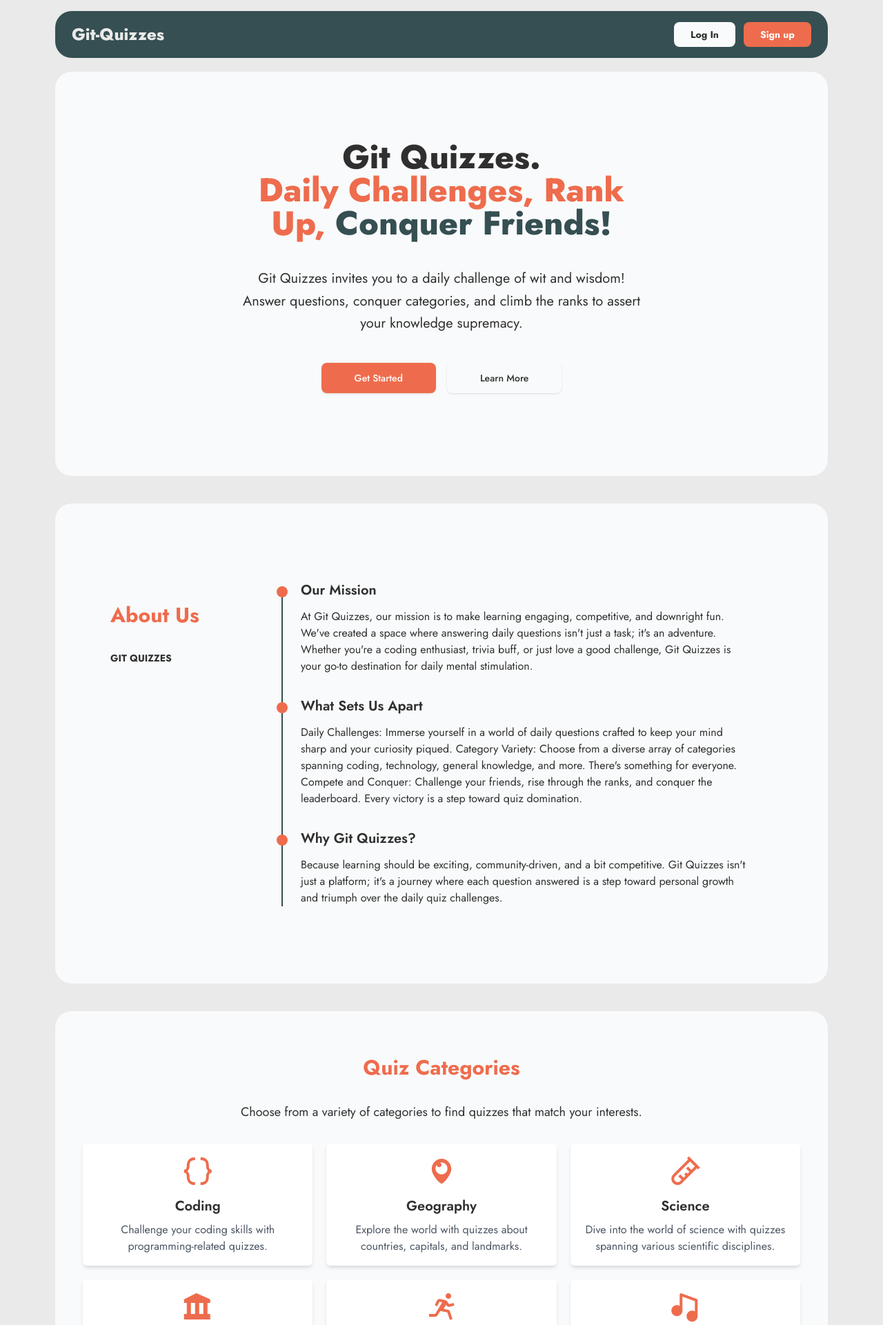
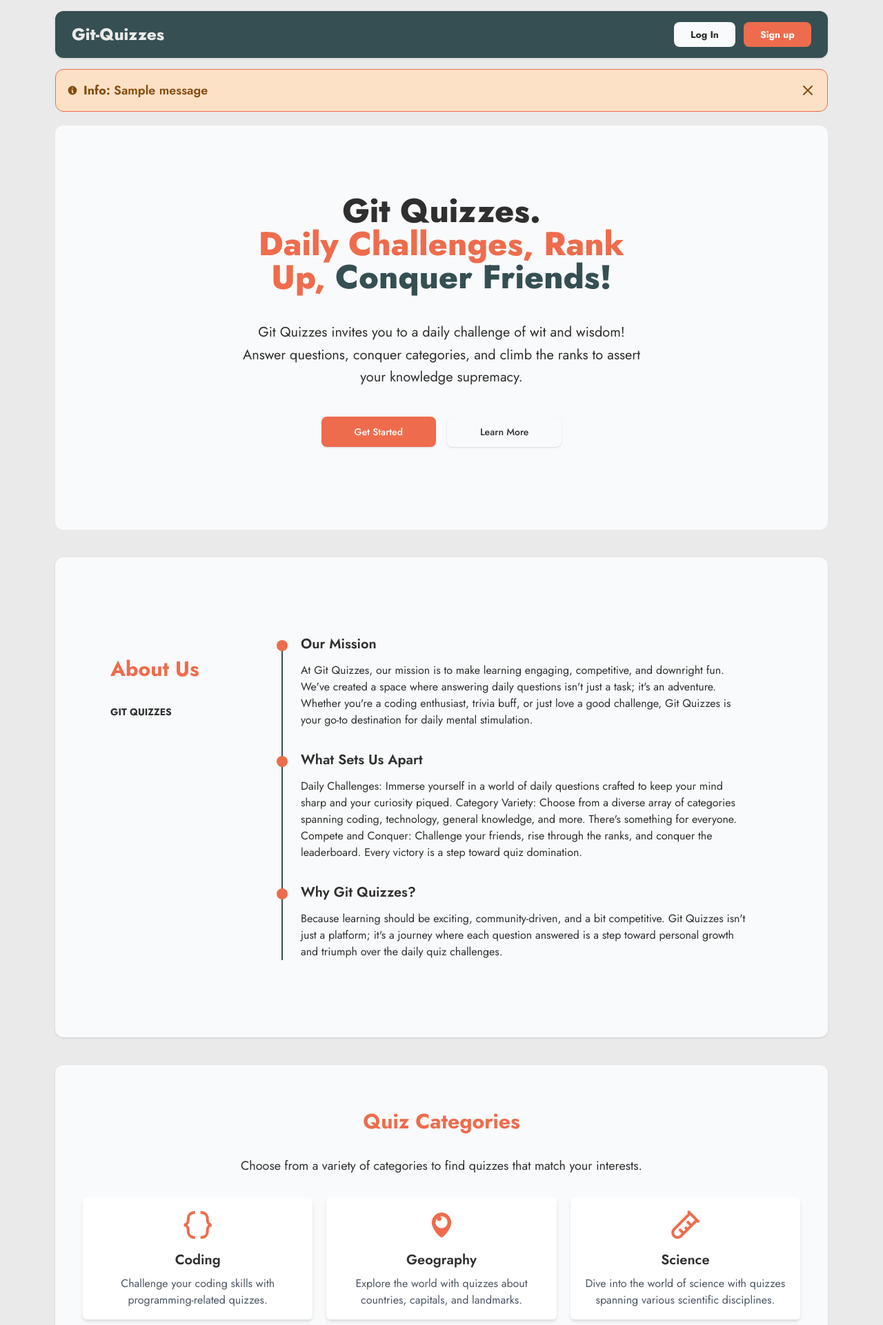
Before and after one commit to Medo-ID/Git-Quizzes, a Python web app: template templates/index.html in a window 1280 px wide. Shown: the top 1921 px of the page at 69% size. Run offline with Jinja, Linux system fonts and the light colour scheme; the template is opened without the code that fills it, so the values that code supplies are empty; one stand-in notice (Sample message) is shown.

Commit message:
improve ui - fix the button that hide the popup info  message - finish the README.md file

```diff
--- a/helperFunctions.py
+++ b/helperFunctions.py
@@ -53,6 +53,7 @@ def getQuestions(category_id, difficulty):
         return jsonify({'error': str(error)}), 500
 
 def is_valid_image_url(url):
+    """check if image is valid or not"""
     # info message
     message = ''
 
--- a/static/app.js
+++ b/static/app.js
@@ -1,5 +1,4 @@
 // Burger menus
-document.addEventListener('DOMContentLoaded', function() {
 // open
 const burger = document.querySelectorAll('.navbar-burger');
 const menu = document.querySelectorAll('.navbar-menu');
@@ -37,7 +36,17 @@ document.addEventListener('DOMContentLoaded', function() {
         });
     }
 }
+
+// close the info message
+document.addEventListener("DOMContentLoaded", function () {
+    const messageInfo = document.getElementById("message-info");
+    const closeButton = document.getElementById("closeButton");
+    closeButton.addEventListener("click", function () {
+        messageInfo.style.display = "none";
     });
+});
+
+
 
 // get user history data
 const jsonData = document.getElementById('data').dataset.json;
--- a/static/css/main.css
+++ b/static/css/main.css
@@ -1038,6 +1038,10 @@ html {
   border-radius: 0.375rem;
 }
 
+.rounded-xl{
+  border-radius: 0.75rem;
+}
+
 .border{
   border-width: 1px;
 }
--- a/templates/homeLayout.html
+++ b/templates/homeLayout.html
@@ -11,7 +11,7 @@
 <body class="xl:mx-20 2xl:mx-72 bg-mainGrey text-mainBlack">
 
     <!-- navbar -->
-    <nav class="bg-secondayColor text-mainGrey relative px-6 py-4 flex justify-between items-center my-4 rounded-3xl">
+    <nav class="bg-secondayColor text-mainGrey relative px-6 py-4 flex justify-between items-center my-4 shadow rounded-xl">
         <a class="text-3xl font-bold leading-none" href="/">
             <h1 class="font-extrabold text-2xl">Git-Quizzes</h1>
         </a>
@@ -50,11 +50,58 @@
             </div>
         </nav>
     </div>
-
+    {% with message = get_flashed_messages() %}
+        {% if message %}
+            <!-- info message -->
+            <div
+                id="message-info"
+                class="bg-clearMainColor border border-mainColor rounded-xl text-yellow-800 text-sm p-4 flex justify-between"
+            >
+                <div>
+                    <div class="flex items-center">
+                        <svg
+                        xmlns="http://www.w3.org/2000/svg"
+                        class="h-4 w-4 mr-2"
+                        viewBox="0 0 20 20"
+                        fill="currentColor"
+                        >
+                        <path
+                            fill-rule="evenodd"
+                            d="M18 10a8 8 0 11-16 0 8 8 0 0116 0zm-7-4a1 1 0 11-2 0 1 1 0 012 0zM9 9a1 1 0 000 2v3a1 1 0 001 1h1a1 1 0 100-2v-3a1 1 0 00-1-1H9z"
+                            clip-rule="evenodd"
+                        />
+                        </svg>
+                        <p class="font-semibold text-lg">
+                        <span class="font-bold text-lg">Info:</span>
+                        {{ message | join(" ") }}
+                        </p>
+                    </div>
+                </div>
+                <button id="closeButton">
+                    <div>
+                        <svg
+                            xmlns="http://www.w3.org/2000/svg"
+                            class="h-6 w-6"
+                            fill="none"
+                            viewBox="0 0 24 24"
+                            stroke="currentColor"
+                        >
+                            <path
+                            stroke-linecap="round"
+                            stroke-linejoin="round"
+                            stroke-width="2"
+                            d="M6 18L18 6M6 6l12 12"
+                            />
+                        </svg>
+                    </div>
+                </button>
+            </div>
+        {% endif %}
+    {% endwith %}
     {% block main %}{% endblock %}
 
     <!-- Footer -->
-    <section class="bg-secondayColor rounded-3xl my-5">
+    <section class="bg-secondayColor shadow rounded-xl my-5">
         <div class="max-w-screen-xl px-4 py-12 mx-auto space-y-8 overflow-hidden sm:px-6 lg:px-8">
             <div class="flex justify-center mt-8 space-x-6">
                 <a href="https://www.instagram.com/medo_idaghdour7/">
--- a/templates/index.html
+++ b/templates/index.html
@@ -6,7 +6,7 @@
 
 {% block main %}
     <!-- header -->
-    <header class="bg-gray-50 rounded-3xl my-5">
+    <header class="bg-gray-50 rounded-xl my-5">
         <div class="mx-auto max-w-screen-xl px-4 py-20 lg:flex lg:h-fit lg:items-center gap-10">
           <div class="mx-auto max-w-xl text-center">
             <h1 class="text-3xl font-extrabold sm:text-5xl my-5">
@@ -40,7 +40,7 @@
     </header>
 
     <!-- About us Section -->
-    <section class="bg-gray-50 rounded-3xl py-16 my-10">
+    <section class="bg-gray-50 rounded-xl py-16 my-10 shadow">
         <div class="container max-w-5xl px-4 py-12 mx-auto">
             <div class="grid gap-4 mx-4 sm:grid-cols-12">
                 <div class="col-span-12 sm:col-span-3">
@@ -80,7 +80,7 @@
     </section>
 
     <!-- Quiz Categories Section -->
-    <section class="bg-gray-50 rounded-3xl py-16 my-10">
+    <section class="bg-gray-50 rounded-xl py-16 my-10 shadow">
         <div class="container mx-auto text-center">
             <h2 class="mb-8 text-3xl font-bold leadi text-center text-mainColor">Quiz Categories</h2>
             <p class="text-lg mb-8">Choose from a variety of categories to find quizzes that match your interests.</p>
@@ -143,7 +143,7 @@
     </section>
 
     <!-- How It Works Section -->
-    <section class="bg-gray-50 rounded-3xl py-16 my-10">
+    <section class="bg-gray-50 rounded-xl py-16 my-10 shadow">
         <div class="container max-w-5xl px-4 py-12 mx-auto">
             <div class="grid gap-4 mx-4 sm:grid-cols-12">
                 <div class="col-span-12 sm:col-span-3">
@@ -197,7 +197,7 @@
     </section>
 
     <!-- FAQ Section -->
-    <section class="bg-gray-50 rounded-3xl py-16 my-10">
+    <section class="bg-gray-50 rounded-xl py-16 my-10 shadow">
         <div class="container max-w-5xl px-4 py-12 mx-auto space-y-6">
             <h1 class="mb-8 text-3xl font-bold leadi text-center text-mainColor">Frequently Asked Questions (FAQ)</h1>
             <details
```
Also changed, not shown: templates/layout.html (+6 -3 lines), templates/login.html (+1 -49 lines), templates/signup.html (+1 -48 lines), README.md. Lines whose indentation alone changed are shown as unchanged.
